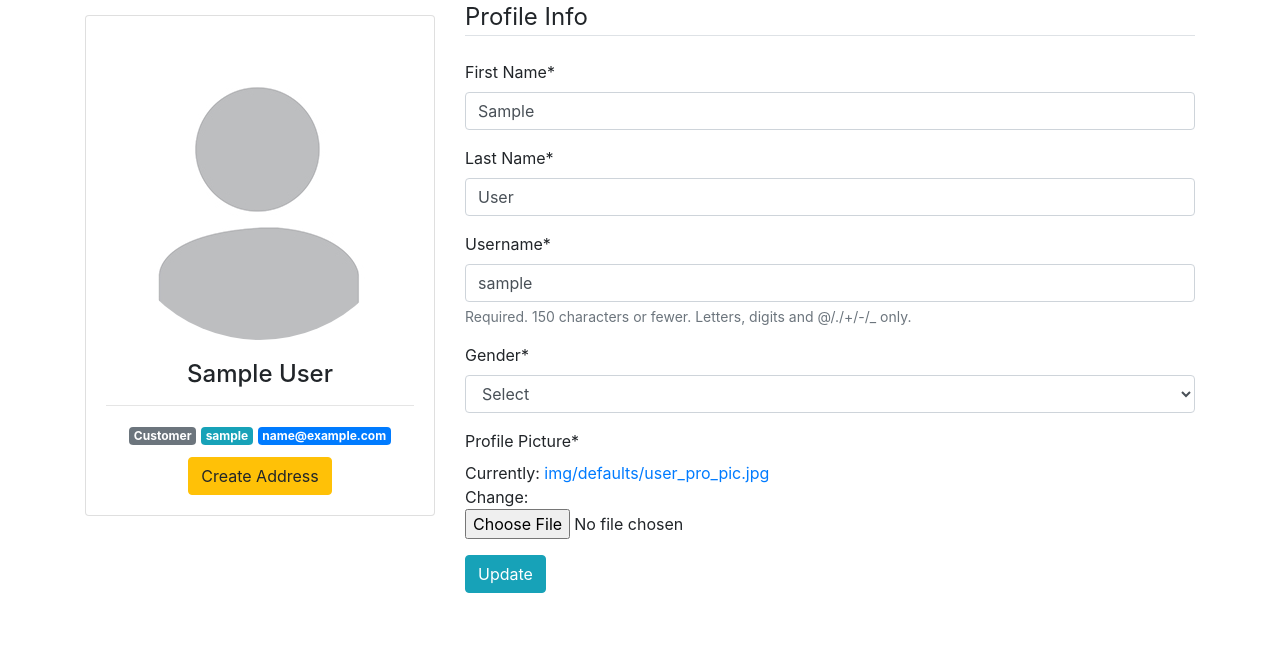
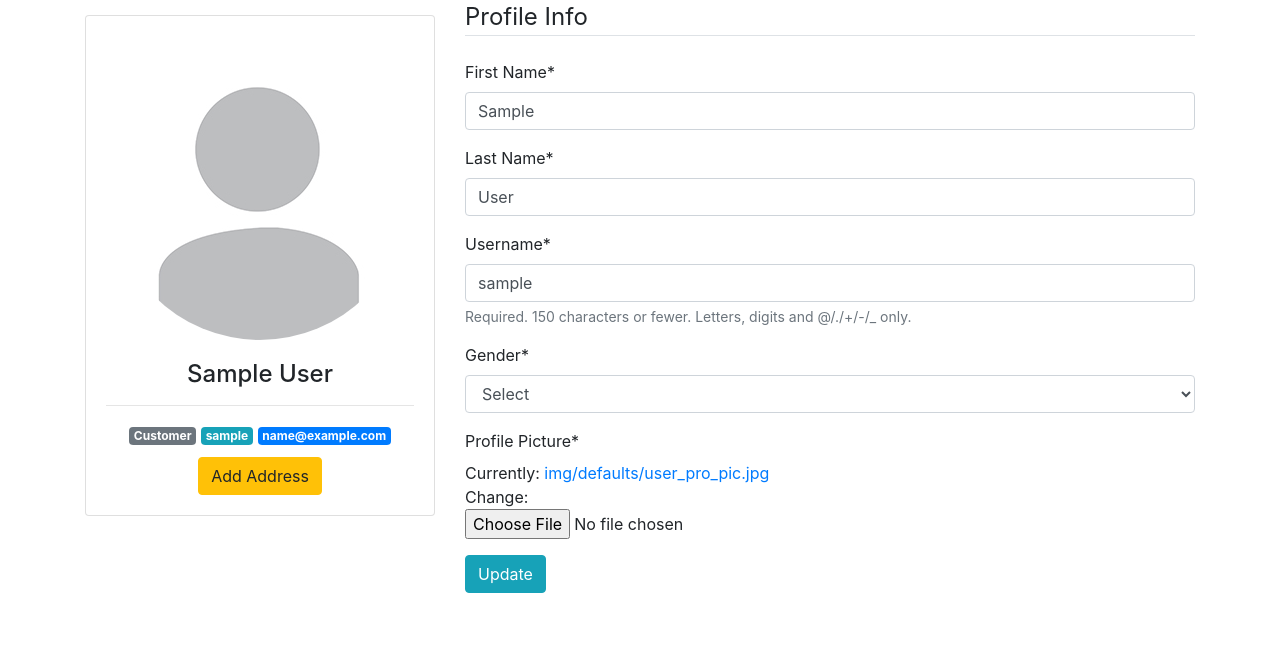
Before and after one commit to thehimel/lawyers, a Django app: page /users/profile/ in a window 1280 px wide. Shown: the part 65-712 px from the top of the page. Run offline with Django 3.2, Linux system fonts and the light colour scheme; the visitor is signed in with stand-in values (Sample User, id 1); some libraries are stand-ins or nearby versions.

Commit message:
Profile updated

```diff
--- a/templates/users/profile.html
+++ b/templates/users/profile.html
@@ -43,7 +43,7 @@
                             {% else %}
                             <div class="mt-2">
                                 <a href="{% url 'users:address_create' %}" class="btn btn-warning" role="button">
-                                    Create Address
+                                    Add Address
                                 </a>
                             </div>
                             {% endif %}
```
